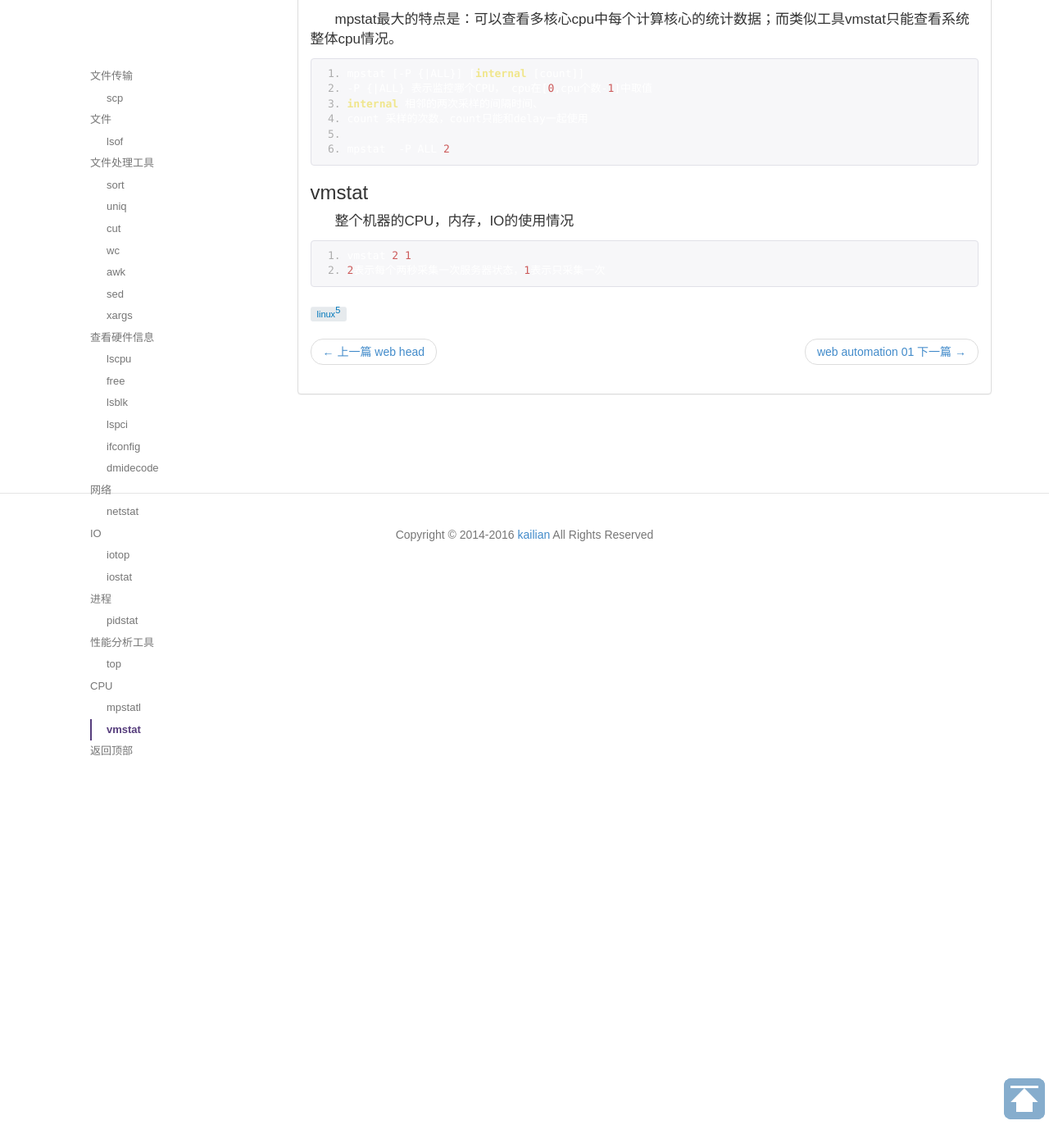
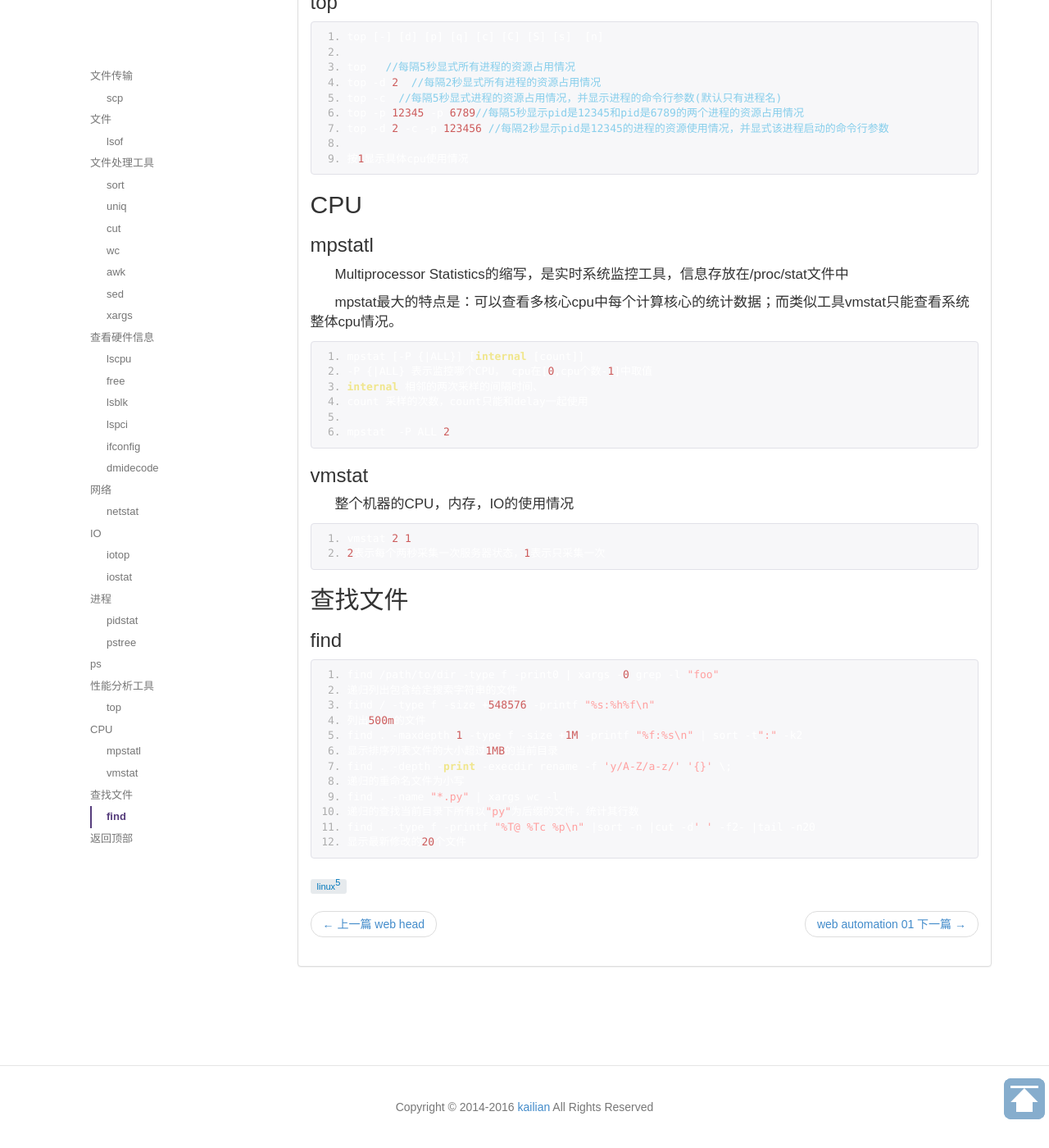
Before and after one commit to kailian/kailian.github.io, a Jekyll site: the page built from _posts/2016-09-25-linux-use.md, in a window 1280 px wide and 1400 px high, scrolled down 6714 px. Shown: the whole window at 82% size. Built offline with Jekyll 4.4.1, drawn with Linux system fonts in a browser that asks for light colours; comment, search, counter and statistics services are not loaded; some of the changed text lies outside the part shown.

Commit message:
【开发】过长的affix

````diff
--- a/_includes/themes/twitter/default.html
+++ b/_includes/themes/twitter/default.html
@@ -28,8 +28,10 @@
     <script src="{{ ASSET_PATH }}/js/jquery.js"></script>
     <script src="{{ ASSET_PATH }}/js/jquery-ui.js"></script>
     <script src="{{ ASSET_PATH }}/js/search.js"></script>
+    <script src="{{ ASSET_PATH }}/bootstrap/js/bootstrap.min.js"></script>
+    <script src="{{ ASSET_PATH }}/google-code-prettify/prettify.js"></script>
+    <script src="{{ ASSET_PATH }}/js/jquery.pin.js"></script>
   </head>
-
   <body data-spy="scroll" data-target="#doc-affix">
     <nav class="navbar navbar-inverse" role="navigation">
       <div class="container">
@@ -64,9 +66,6 @@
       <a title="返回顶部" onclick="back_to_top();" href="#top" class="back-top">
     返回顶部</a>
     </div>
-  <script src="{{ ASSET_PATH }}/bootstrap/js/bootstrap.min.js"></script>
-  <script src="{{ ASSET_PATH }}/google-code-prettify/prettify.js"></script>
-  <script src="{{ ASSET_PATH }}/js/jquery.pin.js"></script>
 <script>
 $(document).ready(function(){
   $('pre').addClass('prettyprint linenums').attr('style', 'overflow:auto');
@@ -104,7 +103,6 @@
   return false;
 }
 
-
   (function(i,s,o,g,r,a,m){i['GoogleAnalyticsObject']=r;i[r]=i[r]||function(){
   (i[r].q=i[r].q||[]).push(arguments)},i[r].l=1*new Date();a=s.createElement(o),
   m=s.getElementsByTagName(o)[0];a.async=1;a.src=g;m.parentNode.insertBefore(a,m)
--- a/_includes/themes/twitter/post.html
+++ b/_includes/themes/twitter/post.html
@@ -1,6 +1,6 @@
 <div class="container">
   <div class='row'>
-  <div class="col-md-3">
+  <div id="col-affix" class="col-md-3">
     <nav id="doc-affix" class="bs-docs-sidebar" data-spy="affix">
         <ul class="nav bs-docs-sidenav" id="category"></ul>
     </nav>
--- a/_posts/2016-09-25-linux-use.md
+++ b/_posts/2016-09-25-linux-use.md
@@ -54,6 +54,9 @@
 lsof -i UDP@[url]www.akadia.com:123 //显示那些进程打开了到www.akadia.com的UDP的123(ntp)端口的链接
 lsof -i tcp@ohaha.ks.edu.tw:ftp -r //不断查看目前ftp连接的情况(-r，lsof会永远不断的执行，直到收到中断信号,+r，lsof会一直执行，直到没有档案被显示,缺省是15s刷新)
 lsof -i tcp@ohaha.ks.edu.tw:ftp -n //lsof -n 不将IP转换为hostname，缺省是不加上-n参数
+
+lsof +c 15 | awk '{print $1}' | sort | uniq -c | sort -rn | head //查看打开文件数量最多的15个进程
+lsof -Pni4 | grep LISTEN 检查开放的端口
 ```
 
 ## 文件处理工具
@@ -146,6 +149,7 @@
 sed '$d' ab #删除最后一行
 sed '1,2d' ab #删除第一行到第二行
 sed '2,$d' ab #删除第二行到最后一行
+sed 's/^[ \t]*//' ab 删除每行开头的空白
 
 删除匹配行
 sed -i '/匹配字符串/d'  filename
@@ -344,6 +348,21 @@
 以1秒为信息采集周期，分别获取cpu、内存和磁盘IO的统计信息
 ```
 
+### pstree
+
+```
+pstree -Gap
+显示所有运行进程的进程树
+```
+
+## ps
+
+```
+ps aux | grep php
+ps -ef | grep $USER 寻找所有在你的用户名下运行的进程
+ps -efa | grep php | grep -v grep | awk '{ print $2 }' |xargs 获取程序名的pid
+```
+
 ## 性能分析工具
 
 ### top
@@ -385,3 +404,22 @@
 vmstat 2 1
 2表示每个两秒采集一次服务器状态，1表示只采集一次
 ```
+
+## 查找文件
+
+### find
+
+```
+find /path/to/dir -type f -print0 | xargs -0 grep -l "foo"
+递归列出包含给定搜索字符串的文件
+find / -type f -size +548576 -printf "%s:%h%f\n"
+列出500m的文件
+find . -maxdepth 1 -type f -size +1M -printf "%f:%s\n" | sort -t":" -k2
+显示排序列表文件的大小超过1MB的当前目录
+find . -depth -print -execdir rename -f 'y/A-Z/a-z/' '{}' \;
+递归的重命名文件为小写
+find . -name "*.py" | xargs wc -l
+递归的查找当前目录下所有以"py"为后缀的文件，统计其行数
+find . -type f -printf "%T@ %Tc %p\n" |sort -n |cut -d' ' -f2- |tail -n20
+显示最新修改的20个文件
+```
--- a/assets/themes/twitter/css/style.css
+++ b/assets/themes/twitter/css/style.css
@@ -267,3 +267,11 @@
 	text-align: center;
 	border-top: 1px solid #e5e5e5;
 }
+
+.affix {
+  overflow-y:auto;
+}
+
+.affix-bottom {
+  position: absolute;
+}
````
Also changed, not shown: other parts of _includes/themes/twitter/post.html (+1 -3 lines), _posts/2016-09-26-web-automation.md (+0 -2 lines).
